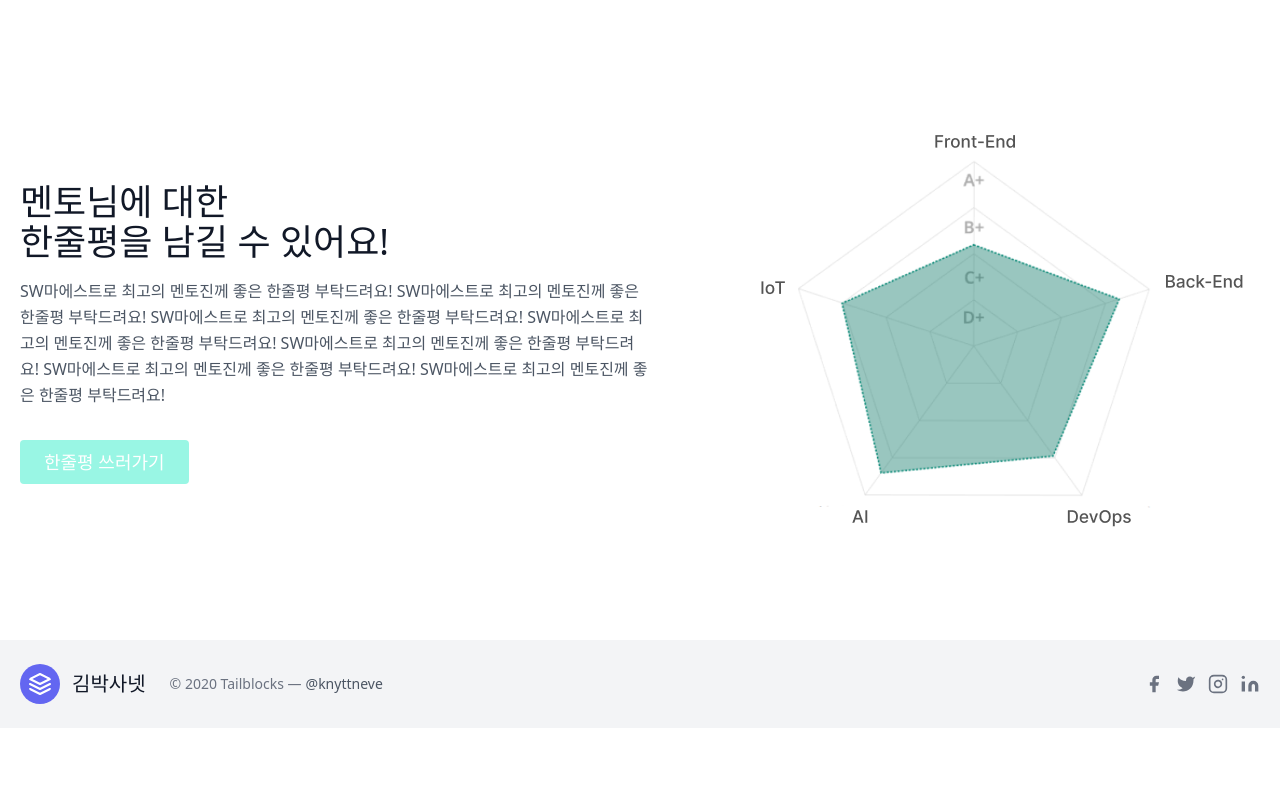
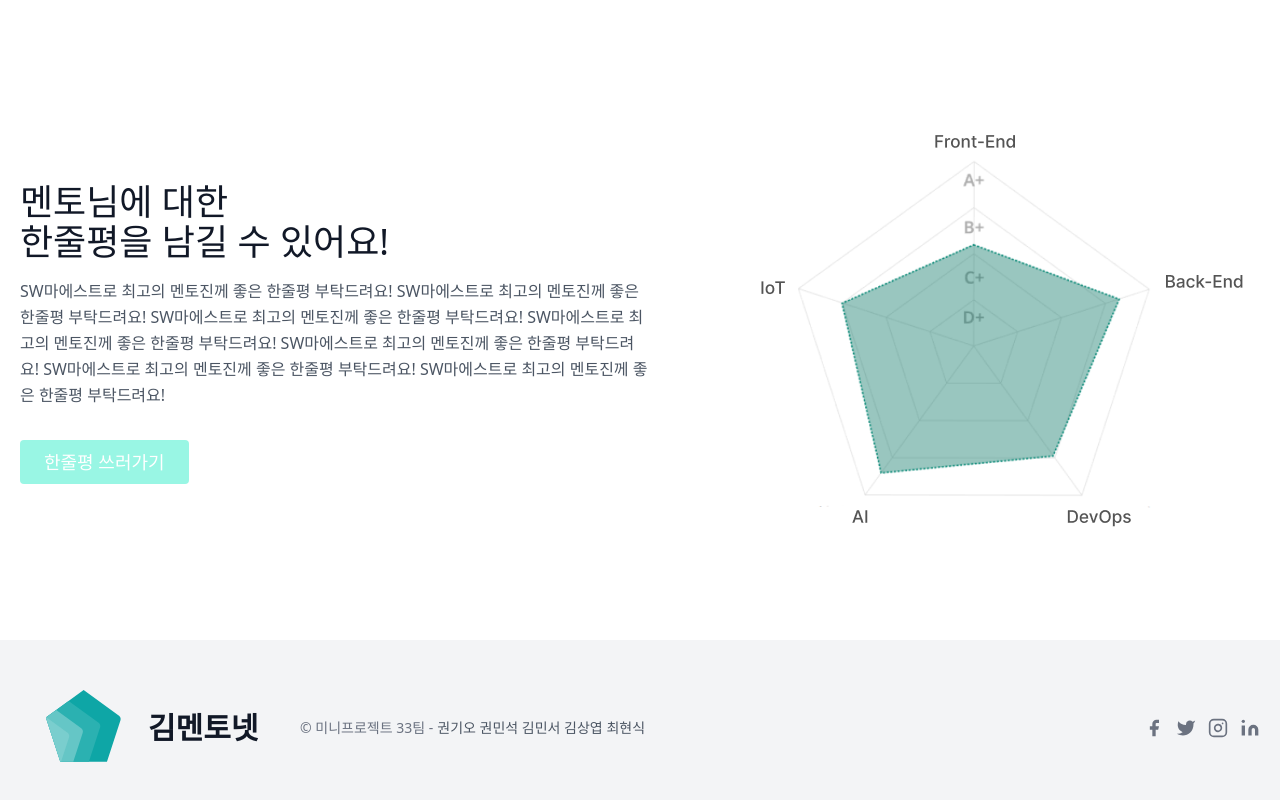
Before and after one commit to noparamin/mentorkim.net, a Next.js app: page / in a window 1280 px wide. Shown: the part 1610-2410 px from the top of the page. Before the commit the page ends 2338 px from the top, so only its background shows below. Built offline with nearby package versions, Linux system fonts and the light colour scheme.

Commit message:
[Next.js] footer 수정

```diff
--- a/components/footer.js
+++ b/components/footer.js
@@ -6,17 +6,25 @@ export default function Header(){
         <footer className="text-gray-600 body-font">
             <div className="bg-gray-100">
                 <div className="container px-5 py-6 mx-auto flex items-center sm:flex-row flex-col">
-                <Link href="/" legacyBehavior>
-                    <a className="flex title-font font-medium items-center md:justify-start justify-center text-gray-900">
-                        <svg xmlns="http://www.w3.org/2000/svg" fill="none" stroke="currentColor" stroke-linecap="round" stroke-linejoin="round" stroke-width="2" className="w-10 h-10 text-white p-2 bg-indigo-500 rounded-full" viewBox="0 0 24 24">
-                        <path d="M12 2L2 7l10 5 10-5-10-5zM2 17l10 5 10-5M2 12l10 5 10-5"></path>
-                        </svg>
-                        <span className="ml-3 text-xl">김박사넷</span>
+                <Link href='/' legacyBehavior>
+                    <a className="flex title-font font-medium items-center text-gray-900 mb-4 md:mb-0">
+                    <svg viewBox="-50 -50 250 250" class="icon">
+                        <g>
+                            <path d="M74.2995 0.779663L0.581299 54.339L28.7391 141H119.86L146.259 59.7522C147.308 56.5244 146.159 52.9884 143.413 50.9934L74.2995 0.779663Z" fill="#0EA6A6"></path>
+                            <path d="M0.581543 54.3391L28.7394 141H84.5603L106.496 73.4897C107.545 70.2619 106.396 66.7259 103.65 64.7309L44.9641 22.0933L0.581543 54.3391Z" fill="#2BB1B1"></path>
+                            <path
+                                d="M69.6951 75.3093L20.7067 39.7173L0.581543 54.339L28.7394 141H54.0425L72.5408 84.0679C73.5897 80.8401 72.4407 77.3042 69.6949 75.3092L69.6951 75.3093Z"
+                                fill="#65C6C6"
+                            ></path>
+                            <path d="M1.2993 53.8176L0.581543 54.3391L28.7394 141H30.213L45.8494 92.876C46.8982 89.6483 45.7493 86.1122 43.0034 84.1173L1.2993 53.8176Z" fill="#7ACECE"></path>
+                        </g>
+                    </svg>
+                    <span className="text-3xl font-extrabold w-64">김멘토넷</span>
                     </a>
                 </Link>
 
-                <p className="text-sm text-gray-500 sm:ml-6 sm:mt-0 mt-4">© 2020 Tailblocks —
-                    <a href="https://twitter.com/knyttneve" rel="noopener noreferrer" className="text-gray-600 ml-1" target="_blank">@knyttneve</a>
+                <p className="text-sm text-gray-500 sm:ml-6 sm:mt-0 mt-4">© 미니프로젝트 33팀 -
+                    <a href="https://twitter.com/knyttneve" rel="noopener noreferrer" className="text-gray-600 ml-1" target="_blank">권기오 권민석 김민서 김상엽 최현식</a>
                 </p>
                 <span className="inline-flex sm:ml-auto sm:mt-0 mt-4 justify-center sm:justify-start">
                     <a className="text-gray-500">
```
